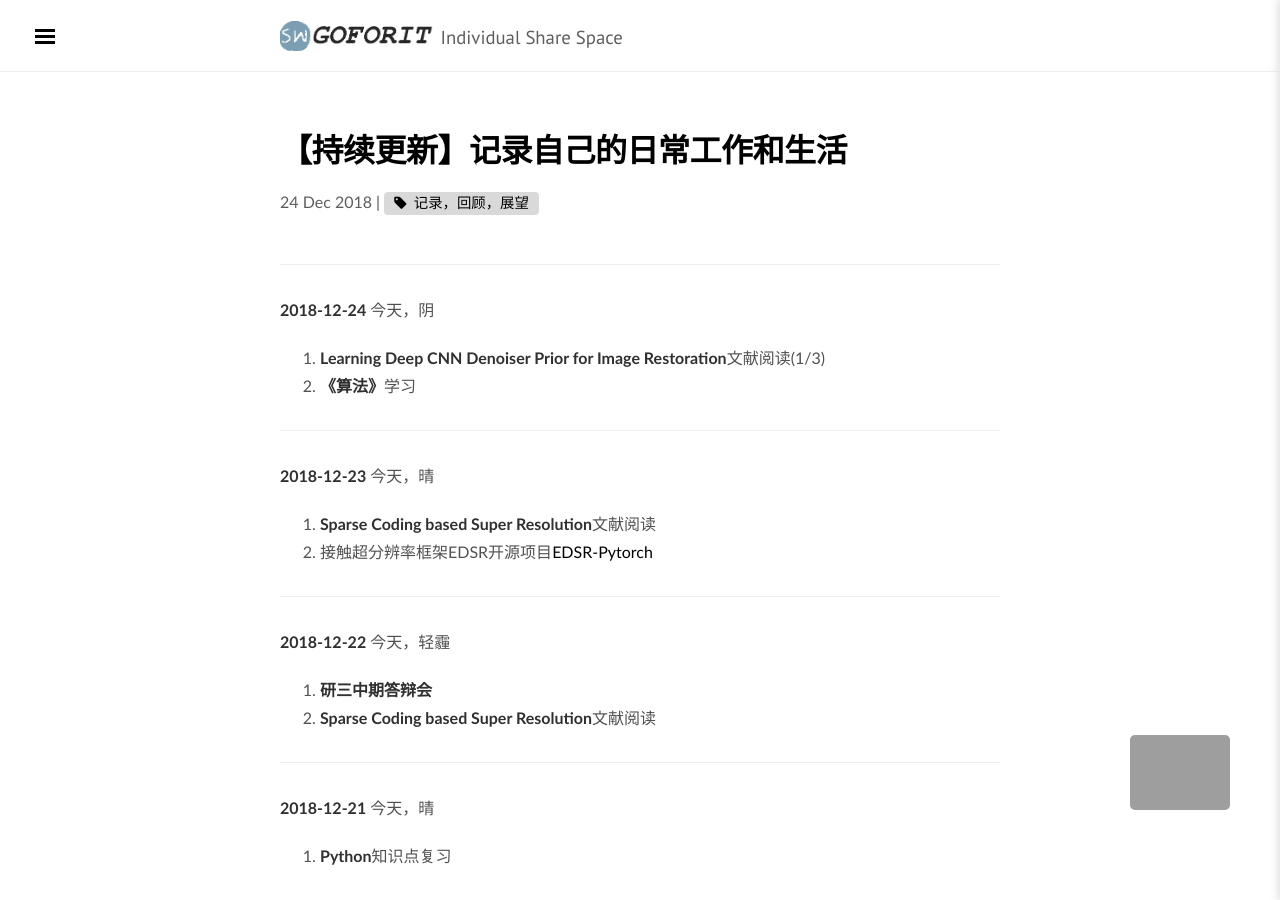
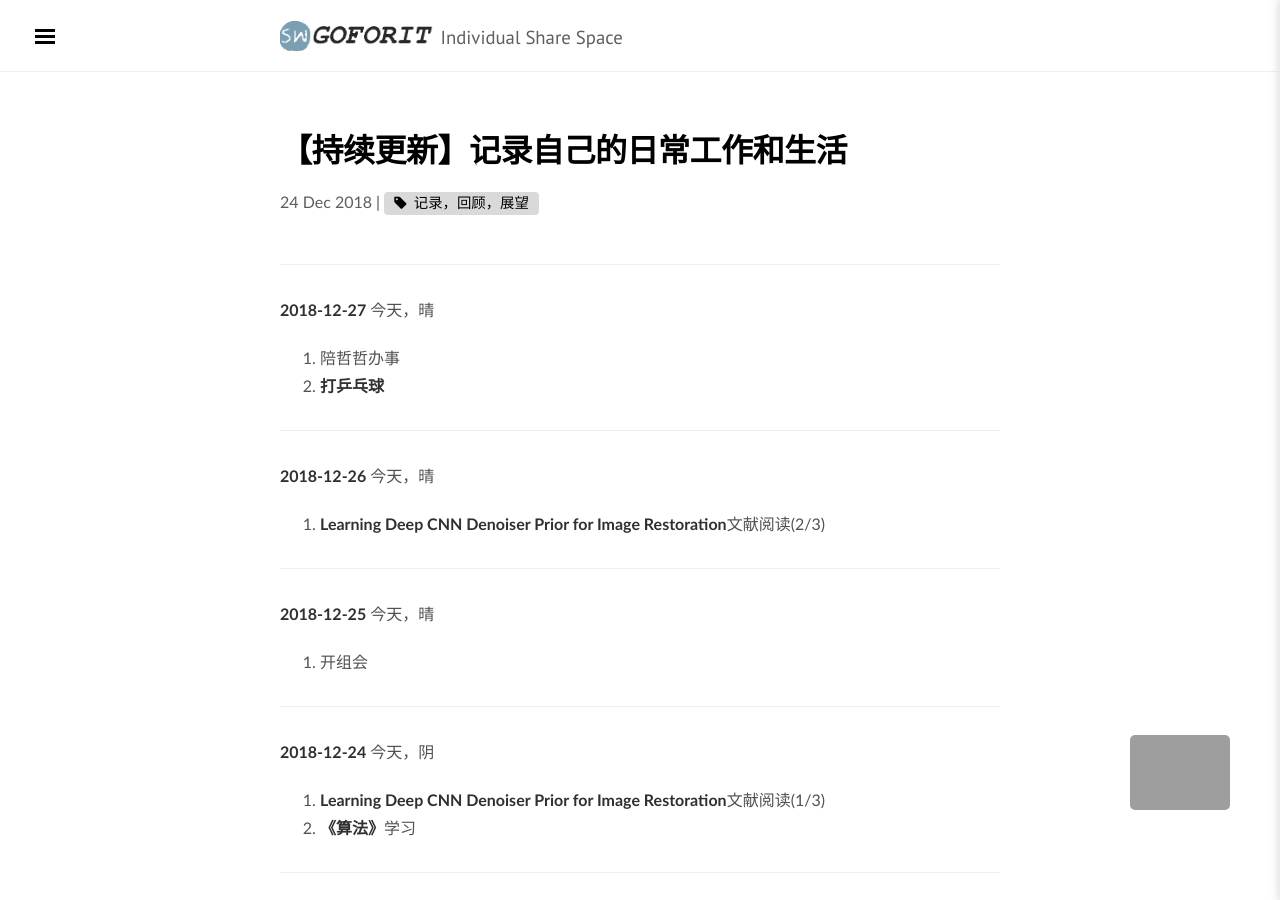
Before and after one commit to illust/illust.github.io, a Jekyll site: the page built from _posts/2018-12-24-works.md, in a window 1280 px wide and 900 px high. Built offline with Jekyll 4.4.1, drawn with Linux system fonts in a browser that asks for light colours; nearby versions of some CDN libraries; some web fonts are replaced; comment, search, counter and statistics services are not loaded.

Commit message:
add work

```diff
--- a/_posts/2018-12-24-works.md
+++ b/_posts/2018-12-24-works.md
@@ -5,6 +5,22 @@ categories: [dailyposts]
 excerpt: 回到写日记的年月里，fight！
 tags: [记录，回顾，展望]
 ---
+----------------------------
+**2018-12-27**
+今天，晴
+1.    陪哲哲办事
+2.    **打乒乓球**
+
+----------------------------
+**2018-12-26**
+今天，晴
+1.    **Learning Deep CNN Denoiser Prior for Image Restoration**文献阅读(2/3)
+
+----------------------------
+**2018-12-25**
+今天，晴
+1.    开组会
+
 ----------------------------
 **2018-12-24**
 今天，阴
```
